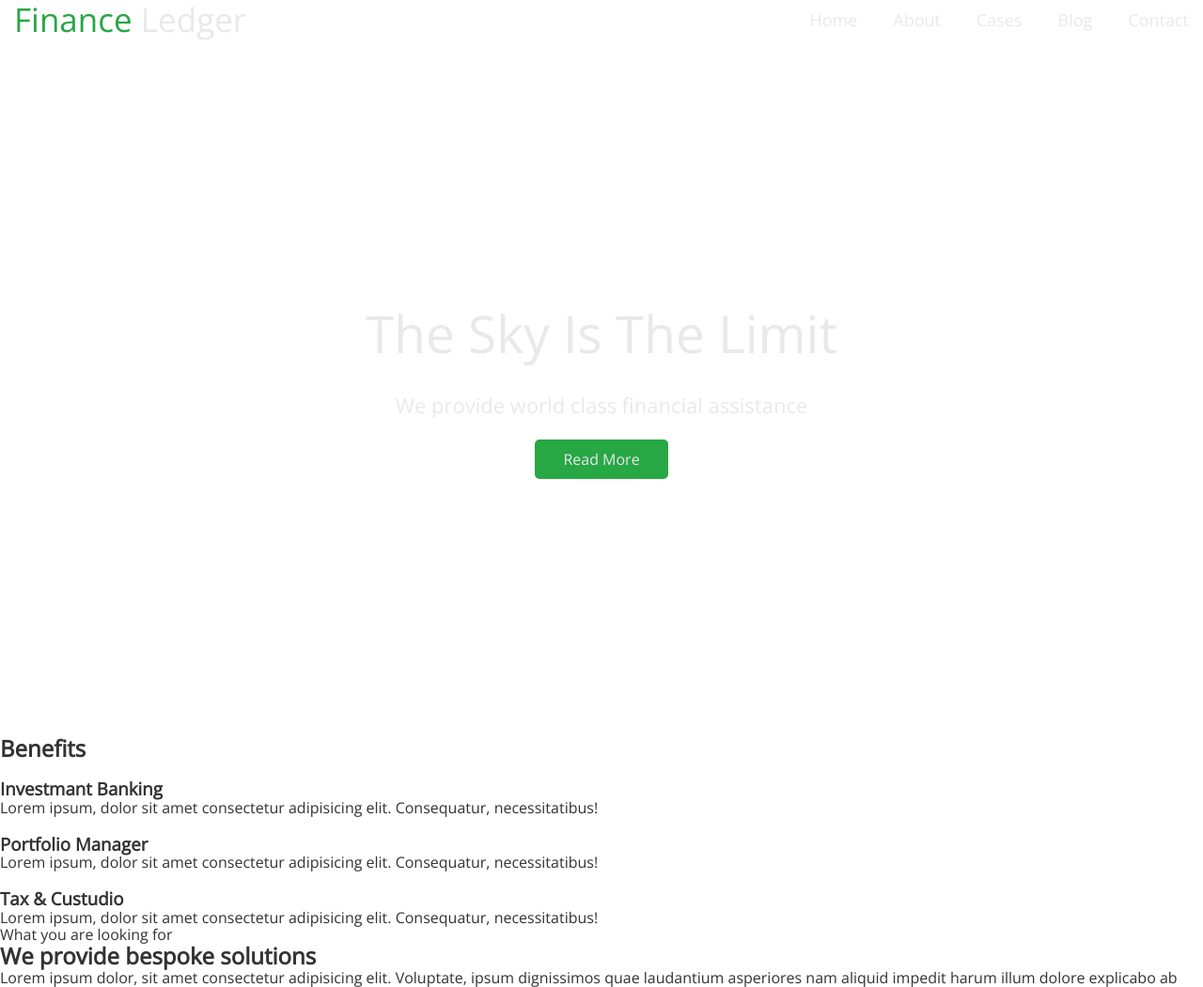
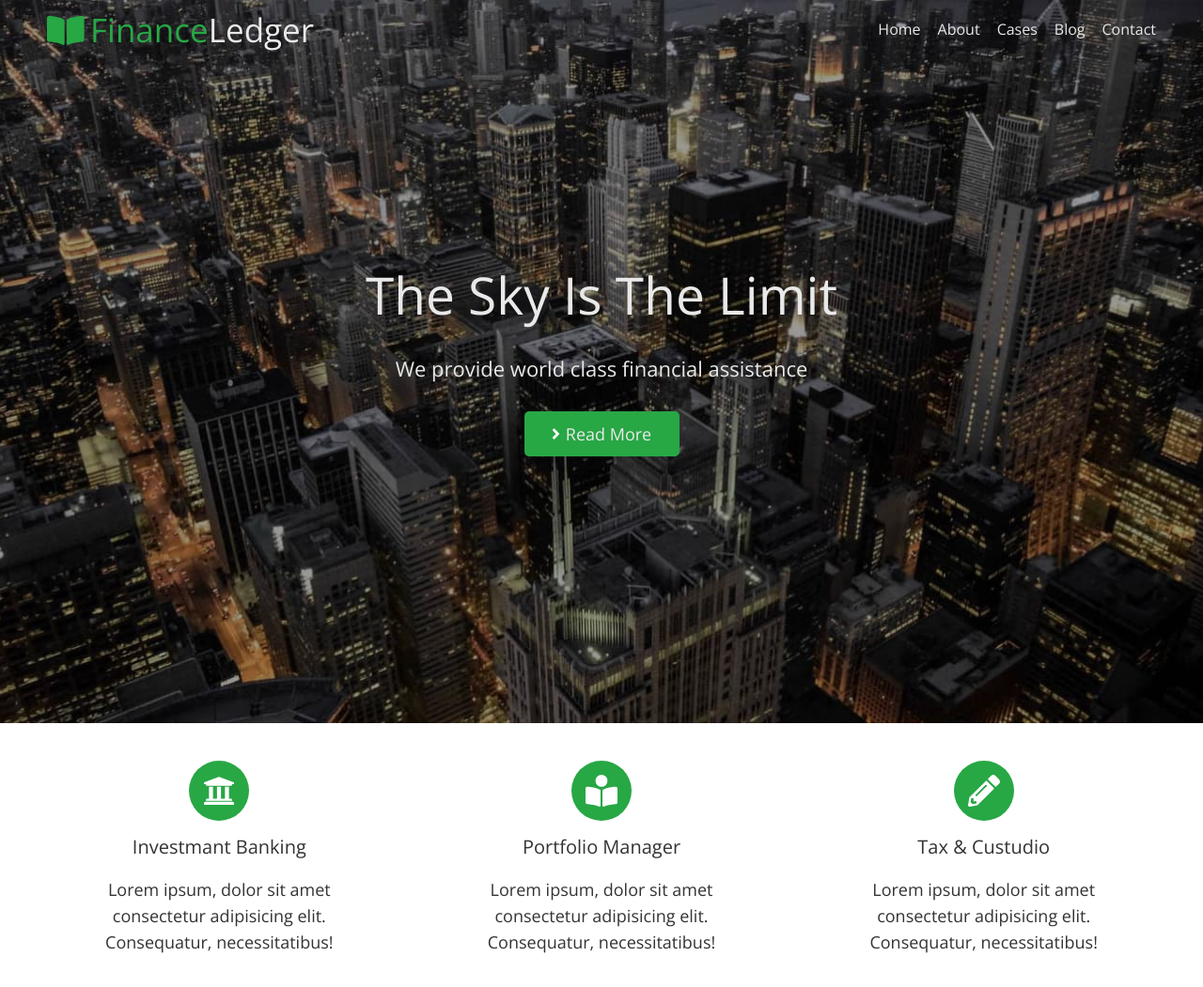
Before and after one commit to AlexDubin/goit-blended15-16, a plain HTML site: page index.html in a window 1280 px wide. Shown: the top 1051 px of the page at 94% size. Drawn offline with nearby package versions, Linux system fonts and the light colour scheme.

Commit message:
header-hero-fichi commit

```diff
--- a/css/style.css
+++ b/css/style.css
@@ -1,12 +1,14 @@
 :root {
-    --text-color-white: #E9E9E9;
+  --text-color-white: #e9e9e9;
   --text-color-black: #333333;
-    --text-color-green: #28A745;
+  --text-color-green: #28a745;
+  --time-animation: 250ms;
+  --cubic-bezier: cubic-bezier(0.4, 0, 0.2, 1);
+  --hover-background: #0d8529;
 }
 
-
 body {
-    font-family: 'Open Sans';
+  font-family: "Open Sans";
   color: var(--text-color-black);
 }
 
@@ -21,89 +23,373 @@ ul {
   margin: 0;
 }
 
-a, h1, h2, h3, h4, h5, h6, p {
+a,
+h1,
+h2,
+h3,
+h4,
+h5,
+h6,
+p {
   margin: 0;
   padding: 0;
 }
 
+.visibility {
+  display: none;
+}
+
 .title {
+  font-weight: 400;
+  font-size: 18px;
+  line-height: 1.66;
+
+  text-align: center;
+  margin-bottom: 15px;
+}
+
+.text {
+  font-weight: 400;
+  font-size: 16px;
+  line-height: 1.6;
+
+  text-align: center;
+}
+
+.nav-main {
+  color: var(--text-color-white);
+  position: absolute;
+  left: 50%;
+  transform: translate(-50%);
+}
+
+.nav-list {
+  display: flex;
+  justify-content: center;
+
+  gap: 12px;
 
 }
+
+.logo-svg {
+  display: inline-block;
+  margin-right: 6px;
+}
+
+.logo {
+  display: inline-flex;
+  align-items: center;
+
+  color: var(--text-color-white);
+  font-weight: 400;
+  font-size: 32px;
+  line-height: 1.21;
+  text-align: center;
+
+  margin-top: 20px;
+  margin-bottom: 11px;
+}
+
+.logo-green {
+  color: var(--text-color-green);
+}
+
+.logo-wite {
+    color: var(--text-color-white);
+}
+
+.nav-link {
+  /* font-size: 18px;
+  line-height: 1.56; */
+  font-weight: 400;
+  font-size: 16px;
+  line-height: 1.6;
+  transition: color var(--time-animation) var(--cubic-bezier);
+}
+
+.nav-link:hover,
+.nav-link:focus {
+  color: var(--text-color-green);
+}
+
+.container {
+  margin-left: auto;
+  margin-right: auto;
+
+  padding-left: 15px;
+  padding-right: 15px;
+}
+
+.section {
+  margin-left: auto;
+  margin-right: auto;
+  padding-top: 30px;
+  padding-bottom: 30px;
+}
+
+.hero-section {
+  color: var(--text-color-white);
+  text-align: center;
+  padding-top: 144px;
+  padding-bottom: 95px;
+
+  background-repeat: no-repeat;
+  background-position: center;
+  background-size: cover;
+
+  background-image: url(../img/background/mobile1x.jpg);
+}
+
+@media (min-device-pixel-ratio: 2),
+  (-webkit-min-device-pixel-ratio: 2),
+  (min-resolution: 192dpi),
+  (min-resolution: 2dppx) {
+  .hero-section {
+    background-image: url(../img/background/mobile2x.jpg);
+  }
+}
+
+.hero-title {
+  /* font-weight: 300;
+  font-size: 55px;
+  line-height: 1.2;
+  margin-bottom: 25px; */
+
+  font-weight: 300;
+  font-size: 52px;
+  line-height: 1.27;
+  margin-bottom: 16px;
+
+  text-align: center;
+}
+
+.hero-text {
+  font-size: 22px;
+  line-height: 1.67;
+  margin-bottom: 27px;
+}
+
+.hero-link {
+  display: flex;
+  align-items: center;
+  justify-content: center;
+
+  padding-top: 10px;
+  padding-bottom: 10px;
+  background-color: var(--text-color-green);
+
+  width: 165px;
+
+  border-radius: 5px;
+
+  color: var(--text-color-white);
+  font-weight: 400;
+  font-size: 16px;
+  line-height: 1.6;
+  text-decoration: none;
+  margin-left: auto;
+  margin-right: auto;
+  cursor: pointer;
+
+  transition: background-color var(--time-animation) var(--cubic-bezier);
+}
+
+.hero-link:hover,
+.hero-link:focus {
+  background-color: var(--hover-background);
+}
+
+.fitchi-list {
+  display: flex;
+  flex-wrap: wrap;
+  row-gap: 18px;
+}
+
+.icon-container {
+  background-color: var(--text-color-green);
+  width: 64px;
+  height: 64px;
+  border-radius: 50%;
+  display: flex;
+  justify-content: center;
+  align-items: center;
+  margin-bottom: 11px;
+  margin-right: auto;
+  margin-left: auto;
+}
+
+@media screen and (min-width: 480px) {
+  .container {
+    max-width: 480px;
+  }
+}
+
+@media screen and (min-width: 768px) {
+  .container {
+    max-width: 768px;
+  }
+
+
 
   .nav-main {
     display: flex;
     color: var(--text-color-white);
+    position: absolute;
+
     margin-right: auto;
+    left: 0;
+    transform: translate(0);
+    margin-top: 11px;
+
+    width: 100%;
   }
+  .nav-list {
 
-.nav-list {
+
     display: flex;
-    margin-left: auto;
-    gap: 38px;
+
+    gap: 18px;
     align-items: center;
+
+    margin-right: 50px;
   }
 
   .logo {
-    color: var(--text-color-white);
+    margin-right: auto;
+    margin-left: 50px;
+    margin-top: 0;
+    margin-bottom: 0;
+    font-weight: 400;
     font-size: 35px;
     line-height: 1.21;
-
   }
 
-.logo-green {
-    color: var(--text-color-green);
+  .section {
+    margin-left: auto;
+    margin-right: auto;
+    padding-top: 40px;
+    padding-bottom: 47px;
+}
 
 
+  .hero-section {
+    padding-top: 407px;
+    padding-bottom: 412px;
+    background-image: url(../img/background/tablet1x.jpg);
   }
 
-.nav-link {
+  @media (min-device-pixel-ratio: 2),
+  (-webkit-min-device-pixel-ratio: 2),
+  (min-resolution: 192dpi),
+  (min-resolution: 2dppx) {
+  .hero-section {
+    background-image: url(../img/background/tablet2x.jpg);
+  }
+  }
+
+  .fitchi-list {
+    display: flex;
+    flex-wrap: nowrap;
+    column-gap: 49px;
+    row-gap: 0;
+    justify-content: space-evenly;
+    padding-left: 25px;
+    padding-right: 25px;
+}
+
+
+
+.text {
     font-size: 18px;
 line-height: 1.56;
 
 }
 
-
-.container {
-    padding-left: 15px;
-    padding-right: 15px;
-}
-
-.section {
-}
-
-
-.hero-section {
-    color: var(--text-color-white);
-    text-align: center;
-    padding-top: 280px;
-    padding-bottom: 285px;
+.title {
+    font-size: 20px;
+line-height: 1.65;
 
 }
 
 
   .hero-title {
-font-weight: 300;
+
     font-size: 55px;
-line-height: 1.2;
     margin-bottom: 25px;
 }
 
+.hero-link {
+    font-size: 18px;
+    line-height: 1.56;
+}
+}
 
-.hero-text {
+@media screen and (min-width: 1200px) {
 
-    font-size: 22px;
-   line-height: 1.67;
-   margin-bottom: 30px;
+.hero-section {
+    padding-top: 279px;
+    padding-bottom: 284px;
+        max-width: 1360px;
+    margin-left: auto;
+    margin-right: auto;
+}
+
+.section {
+
+    padding-bottom: 19px;
+        max-width: 1360px;
+}
+
+.container {
+    max-width: 1360px;
+    position: relative;
+}
+
+.fitchi-list {
+
+    column-gap: 70px;
+
+
+    padding-left: 50px;
+    padding-right: 50px;
+
+}
+
 }
 
 
-.hero-link {
-    background-color: var(--text-color-green);
-    width: 165px;
-    height: 48px;
-    border-radius: 5px;
-    padding: 10px 30px;
 
 
 
+
+
+
+@media screen and (min-width: 429px) {
+  .hero-section {
+    background-image: url(../img/background/tablet1x.jpg);
   }
+
+  @media (min-device-pixel-ratio: 2),
+    (-webkit-min-device-pixel-ratio: 2),
+    (min-resolution: 192dpi),
+    (min-resolution: 2dppx) {
+    .hero-section {
+      background-image: url("../img/background/tablet2x.jpg");
+    }
+  }
+}
+
+@media screen and (min-width: 769px) {
+  .hero-section {
+    background-image: url(../img/background/descktop1x.jpg);
+  }
+
+  @media (min-device-pixel-ratio: 2),
+    (-webkit-min-device-pixel-ratio: 2),
+    (min-resolution: 192dpi),
+    (min-resolution: 2dppx) {
+    .hero-section {
+      background-image: url("../img/background/descktop2x.jpg");
+    }
+  }
+}
--- a/index.html
+++ b/index.html
@@ -5,18 +5,31 @@
     <meta http-equiv="X-UA-Compatible" content="IE=edge" />
     <meta name="viewport" content="width=device-width, initial-scale=1.0" />
 
-    <link rel="stylesheet" href="https://cdnjs.cloudflare.com/ajax/libs/normalize/8.0.1/normalize.css" integrity="sha512-oHDEc8Xed4hiW6CxD7qjbnI+B07vDdX7hEPTvn9pSZO1bcRqHp8mj9pyr+8RVC2GmtEfI2Bi9Ke9Ass0as+zpg==" crossorigin="anonymous" referrerpolicy="no-referrer" />
-    <link href="https://fonts.googleapis.com/css2?family=Open+Sans:wght@300;400&display=swap" rel="stylesheet">
-    <link rel="stylesheet" href="./css/style.css">
-
+    <link
+      rel="stylesheet"
+      href="https://cdnjs.cloudflare.com/ajax/libs/normalize/8.0.1/normalize.css"
+      integrity="sha512-oHDEc8Xed4hiW6CxD7qjbnI+B07vDdX7hEPTvn9pSZO1bcRqHp8mj9pyr+8RVC2GmtEfI2Bi9Ke9Ass0as+zpg=="
+      crossorigin="anonymous"
+      referrerpolicy="no-referrer"
+    />
+    <link
+      href="https://fonts.googleapis.com/css2?family=Open+Sans:wght@300;400&display=swap"
+      rel="stylesheet"
+    />
+    <link rel="stylesheet" href="./css/style.css" />
 
     <title>Document</title>
   </head>
   <body>
     <header>
-     <div class="container"> <!-- Logo -->
+      <div class="container">
+        <!-- Logo -->
         <nav class="nav-main">
-        <a href="" class="logo"><span class="logo-green">Finance</span> Ledger</a>
+          <a href="" class="logo">
+            <svg class="logo-svg" width="40px" height="35px">
+              <use href="./img/icons.svg#icon-logo"></use>
+            </svg>
+            <span class="logo-green">Finance</span><span class="logo-wite">Ledger</span></a>
 
           <!-- Nav -->
           <ul class="nav-list">
@@ -26,70 +39,69 @@
             <li><a href="" class="nav-link">Blog</a></li>
             <li><a href="" class="nav-link">Contact</a></li>
           </ul>
-      </nav></div>
+        </nav>
+      </div>
     </header>
 
+    <main>
+      <!-- hero -->
 
-
-      <main>
-
-        <!-- hero -->
-        <div class="container"><section class="section hero-section">
+      <section class="hero-section">
+        <div class="container">
           <h1 class="hero-title">The Sky Is The Limit</h1>
           <p class="hero-text">We provide world class financial assistance</p>
-          <a href="#" class="hero-link">Read More</a>
-        </section></div>
-
-
+          <a href="" class="hero-link">
+            <svg class="logo-svg" width="9px" height="18px">
+              <use href="./img/icons.svg#icon-hero-btn-svg"></use>
+            </svg>
+            Read More</a
+          >
+        </div>
+      </section>
 
       <section class="section">
-          <h2>Benefits</h2>
-          <ul>
+        <div class="container">
+          <h2 class="visibility">Benefits</h2>
+          <ul class="fitchi-list">
             <li>
-              <img src="" alt="" />
-              <h3>Investmant Banking</h3>
-              <p>
+              <div class="icon-container">
+                <svg class="logo-svg-fichi" width="34px" height="34px">
+                  <use href="./img/icons.svg#icon-university"></use>
+                </svg>
+              </div>
+              <h3 class="title">Investmant Banking</h3>
+              <p class="text">
                 Lorem ipsum, dolor sit amet consectetur adipisicing elit.
                 Consequatur, necessitatibus!
               </p>
             </li>
             <li>
-              <img src="" alt="" />
-              <h3>Portfolio Manager</h3>
-              <p>
+              <div class="icon-container">
+                <svg class="logo-svg-fichi" width="34px" height="34px">
+                  <use href="./img/icons.svg#icon-book"></use>
+                </svg>
+              </div>
+              <h3 class="title">Portfolio Manager</h3>
+              <p class="text">
                 Lorem ipsum, dolor sit amet consectetur adipisicing elit.
                 Consequatur, necessitatibus!
               </p>
             </li>
             <li>
-              <img src="" alt="" />
-              <h3>Tax & Custudio</h3>
-              <p>
+              <div class="icon-container">
+                <svg class="logo-svg-fichi" width="34px" height="34px">
+                  <use href="./img/icons.svg#icon-pencil"></use>
+                </svg>
+              </div>
+              <h3 class="title">Tax & Custudio</h3>
+              <p class="text">
                 Lorem ipsum, dolor sit amet consectetur adipisicing elit.
                 Consequatur, necessitatibus!
               </p>
             </li>
           </ul>
-        </section>
-
-        <section class="section">
-          <p>What you are looking for</p>
-          <h2>We provide bespoke solutions</h2>
-          <p>
-            Lorem ipsum dolor, sit amet consectetur adipisicing elit. Voluptate,
-            ipsum dignissimos quae laudantium asperiores nam aliquid impedit
-            harum illum dolore explicabo ab dolores itaque rerum temporibus
-            doloribus iste maiores deleniti?
-          </p>
-          <a href="#">Read More</a>
-          <img
-            src="./img/team.jpg"
-            alt="men in black coats"
-            width="680"
-            height="460"
-          />
+        </div>
       </section>
     </main>
-
   </body>
 </html>
```
Also changed, not shown: img/background/descktop1x.jpg (added), img/background/descktop2x.jpg (added), img/background/mobile1x.jpg (added), img/background/mobile2x.jpg (added), img/background/tablet1x.jpg (added), img/background/tablet2x.jpg (added), img/icons.svg (added), img/team.jpg (deleted), 3 other files. Lines whose indentation alone changed are shown as unchanged.
